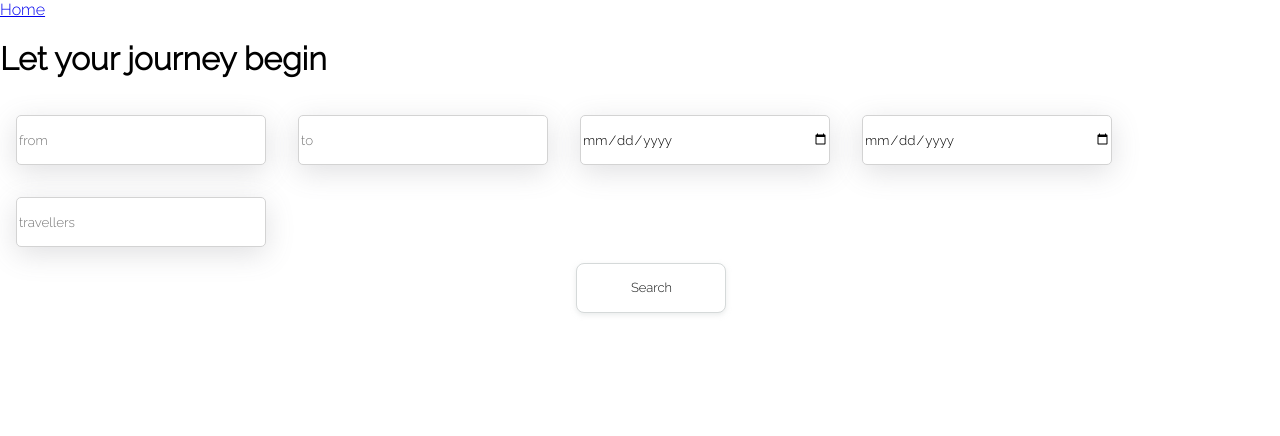
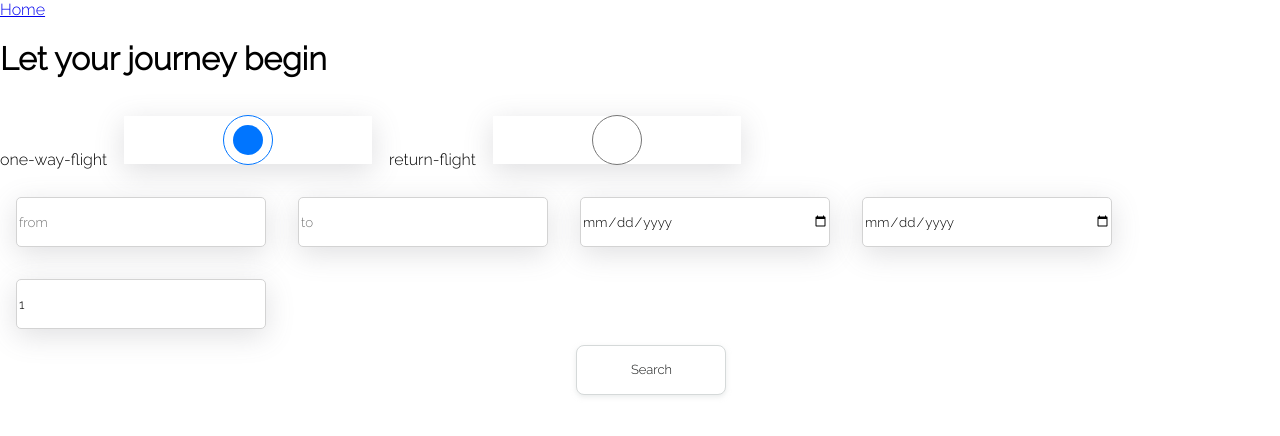
Before and after one commit to dnitra/cbp_hackaton_4, a React (Create React App) app: page / in a window 1280 px wide. Shown: the top 436 px of the page. Built offline with nearby package versions, Linux system fonts and the light colour scheme.

Commit message:
finished the radion button

```diff
--- a/src/pages/Home.jsx
+++ b/src/pages/Home.jsx
@@ -10,7 +10,8 @@ const keys = {
     to:"",
     departDate:"",
     returnDate:"",
-    travellers:"",
+    travellers: 1,
+    returnFlight:false
 }
 export default function Home() {
 
@@ -18,24 +19,64 @@ export default function Home() {
     const { theme } = useTheme()
 
 
-    const[formData,setFormData]=useState(keys)
+  const [formData, setFormData] = useState(keys)
+  const [selected,setSelected] =useState(true)
+
+
 
   const handleFormDate = (e) => {
+      console.log(e.target)
         const inputName = e.target.name
-        const inputValue = e.target.value
+        let inputValue = e.target.value
         const newFormData = { ...formData }
+
+
       newFormData[inputName] = inputValue
+
+    if (inputName === "travellers") {
+      const min = 1;
+      const max = 10;
+        inputValue = Math.max(min, Math.min(max, Number(e.target.value)));
+      }
 
       setFormData(newFormData)
 
     }
 
+    const handleRadio = (e) => {
 
+      selected ?
+      setSelected(false)
+      :setSelected(true)
+      setFormData({...formData, returnFlight: selected})
+
+    }
+
+  console.log(formData)
 
     return (
         <main>
         <h1>{content.welcome}</h1>
+        <label htmlFor="oneWauFlight">one-way-flight</label>
+        <input
+          onChange={handleRadio}
+          id="oneWayFlight" value=""
+          name="returnFlight"
+          className={`searchbar ${theme}`}
+          type="radio"
+          checked={selected}
+
+        />
+        <label htmlFor="returnFlight">return-flight</label>
+        <input onChange={handleRadio}
+          id="returnFlight"
+          value="returnFlight"
+          name="returnFlight"
+          className={`searchbar ${theme}`}
+          type="radio" />
+
         <div className={`searchbar ${theme}`}>
+
                 <input
                     onChange={handleFormDate}
                     name="from"
@@ -55,7 +96,10 @@ export default function Home() {
                 <input
                   onChange={handleFormDate}
                   name="travellers"
-                    type="number" placeholder={content.travellers} />
+                  type="number" placeholder={content.travellers}
+                  value={1}
+
+                  />
             </div>
 
             <FlightDetails {...formData}/>
```
Lines whose indentation alone changed are shown as unchanged.
